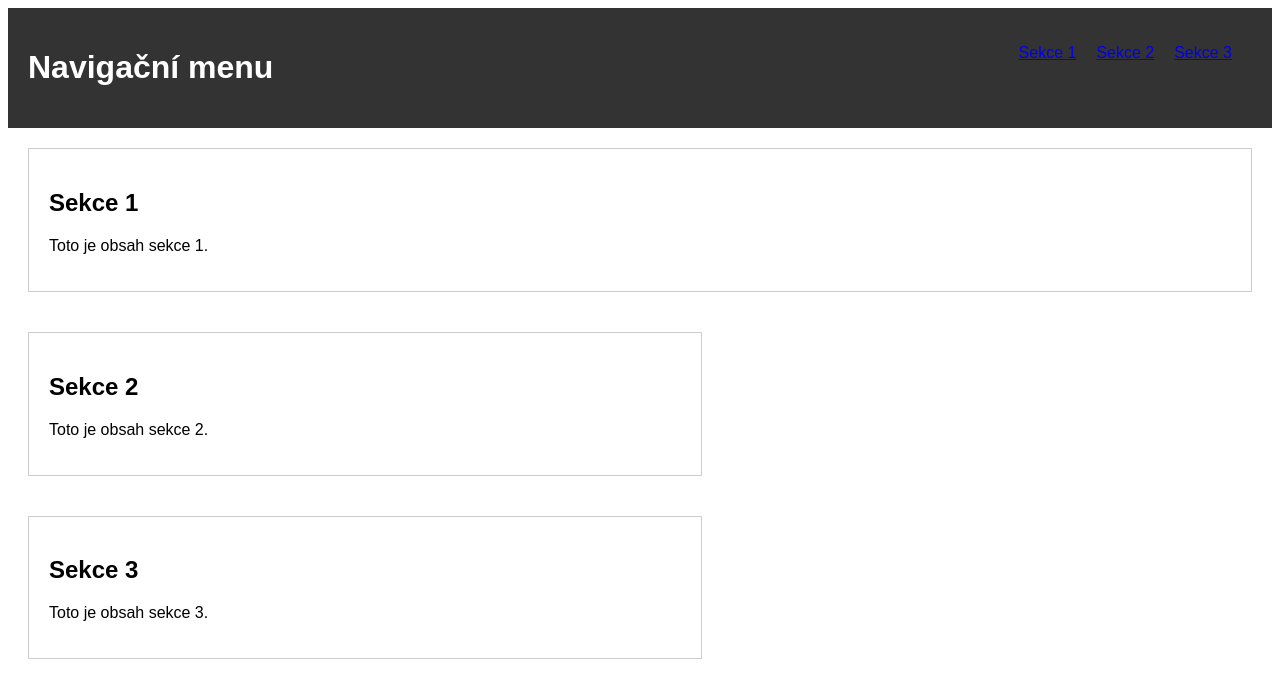
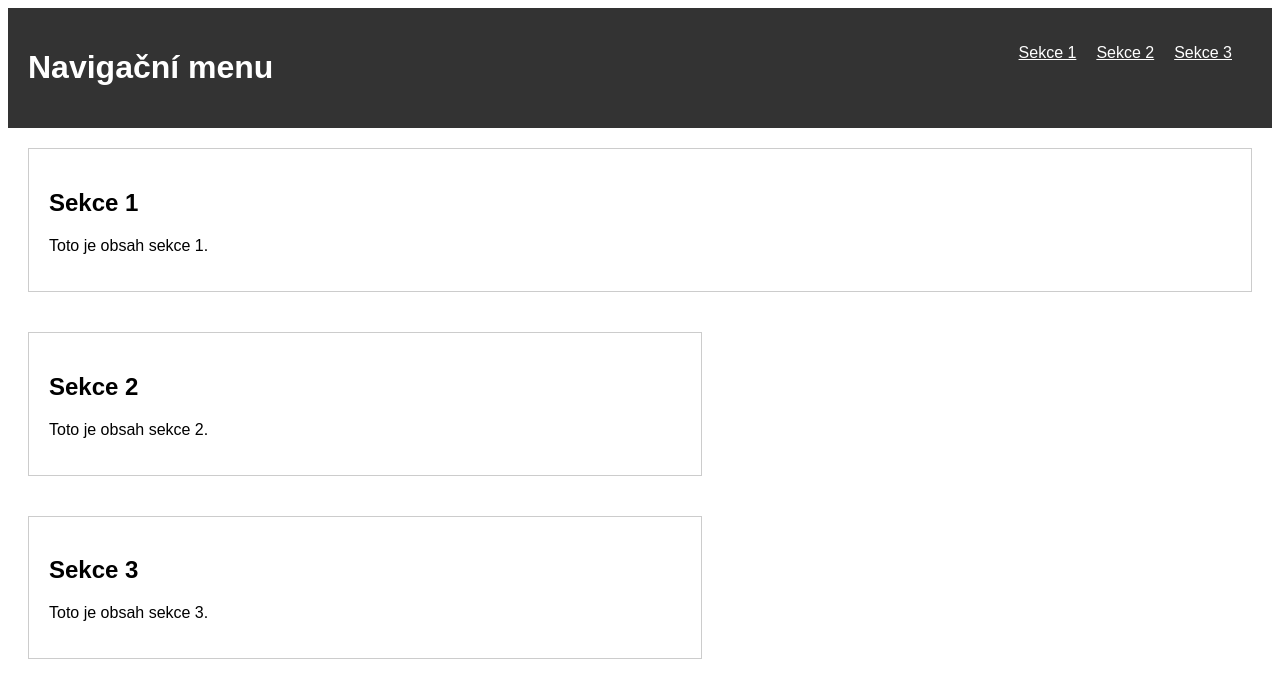
Before and after one commit to doudik/1ITA_23-24, a plain HTML site: page Vyzva 6.11.23/index.html in a window 1280 px wide. Drawn offline with Linux system fonts and the light colour scheme.

Commit message:
Update style.css

```diff
--- a/Vyzva 6.11.23/style.css
+++ b/Vyzva 6.11.23/style.css
@@ -18,6 +18,9 @@ nav ul {
 
 nav li {
     margin-right: 20px;
+}
+nav li a{
+    color: #fff;
 }
 
 .content-block {
```
